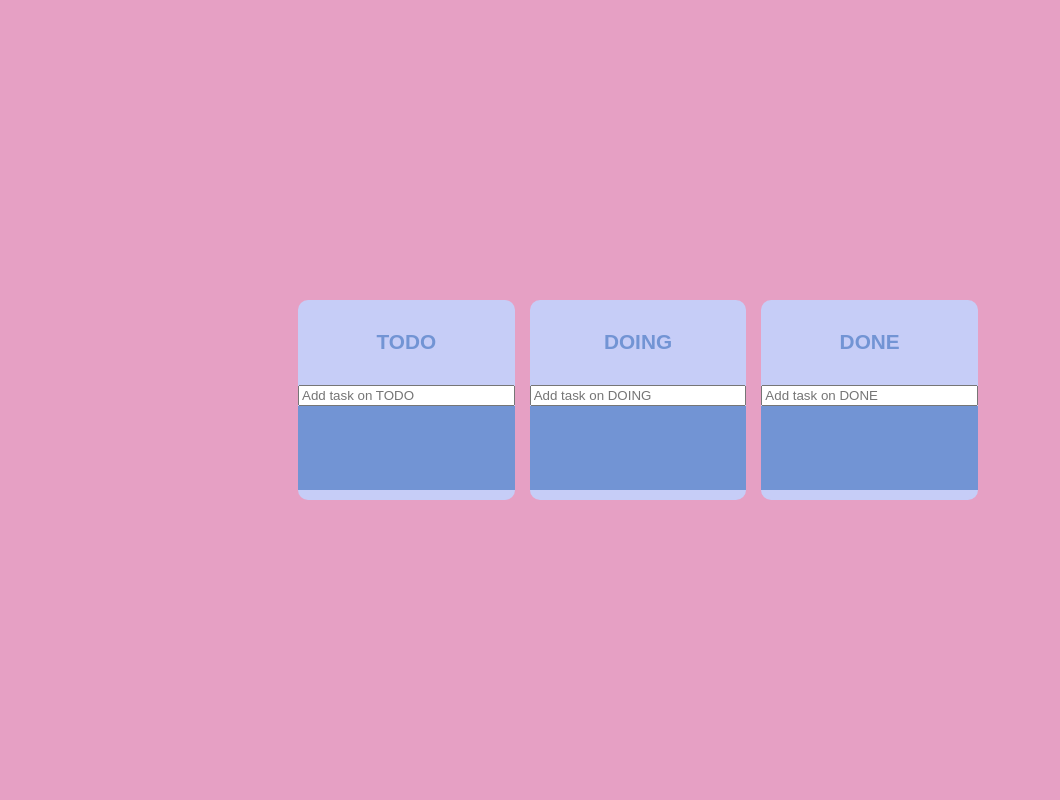
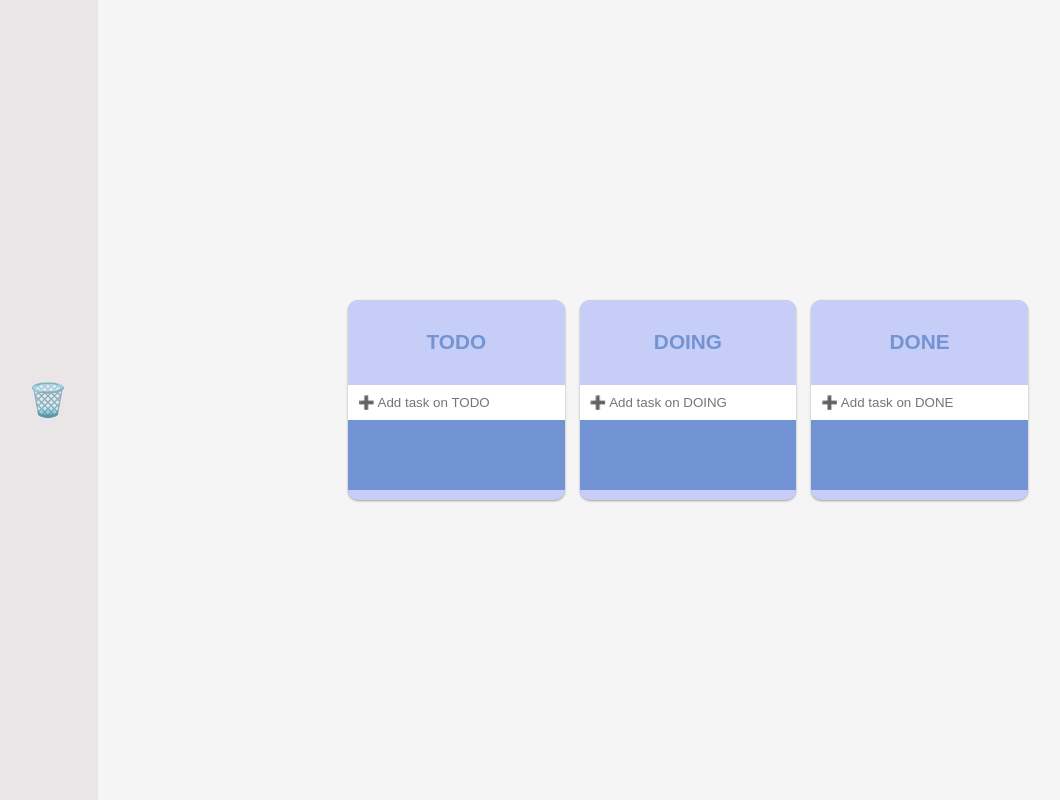
Before and after one commit to yeeSilver/react-master-study, a React (Create React App) app in the folder kanban-board/: page / in a window 1280 px wide. Shown: the whole page, without its empty margins (2-1062 px from the left). Built offline with nearby package versions, Linux system fonts and the light colour scheme.

Commit message:
:art:delete component

```diff
--- a/kanban-board/src/App.tsx
+++ b/kanban-board/src/App.tsx
@@ -3,15 +3,30 @@ import { useRecoilState } from "recoil";
 import styled from "styled-components";
 import { toDoState } from "./atom";
 import Board from "./Components/Board";
+import Delete from "./Components/Delete";
 
+const Container = styled.div`
+  display: flex;
+  flex-direction: row;
+  height: 100vh;
+`;
+const Side = styled.section`
+  display: flex;
+  flex-direction: column;
+  gap: 30px;
+  justify-content: center;
+  align-items: center;
+  padding: 10px;
+  background-color: #eae5e6;
+`;
 const Wrapper = styled.div`
   display: flex;
+  flex-direction: column;
   max-width: 680px;
   width: 100%;
   justify-content: center;
   align-items: center;
   margin: 0 auto;
-  height: 100vh;
 `;
 
 const Boards = styled.div`
@@ -26,7 +41,7 @@ export default function App() {
   // onDragEnd 드래그가 끝난 뒤에 실행되는 함수
   const onDragEnd = (info: DropResult) => {
     const { destination, draggableId, source } = info;
-
+    console.log(info);
     if (destination?.droppableId === source.droppableId) {
       // same board
       setToDos((allBoards) => {
@@ -63,6 +78,10 @@ export default function App() {
   return (
     // 드래그 이후에 드랍 할때 마다 실행되는 펑션
     <DragDropContext onDragEnd={onDragEnd}>
+      <Container>
+        <Side>
+          <Delete />
+        </Side>
         <Wrapper>
           <Boards>
             {Object.keys(toDos).map((boardId) => (
@@ -70,6 +89,7 @@ export default function App() {
             ))}
           </Boards>
         </Wrapper>
+      </Container>
     </DragDropContext>
   );
 }
--- a/kanban-board/src/Components/Board.tsx
+++ b/kanban-board/src/Components/Board.tsx
@@ -14,6 +14,11 @@ const Wrapper = styled.article`
   background-color: ${(props) => props.theme.boardColor};
   border-radius: 10px;
   min-height: 200px;
+  box-shadow: 0 1px 3px rgba(0, 0, 0, 0.12), 0 1px 2px rgba(0, 0, 0, 0.24);
+  transition: all 0.3s cubic-bezier(0.25, 0.8, 0.25, 1);
+  &:active {
+    box-shadow: 0 14px 28px rgba(0, 0, 0, 0.25), 0 10px 10px rgba(0, 0, 0, 0.22);
+  }
 `;
 
 const Title = styled.h2`
@@ -30,7 +35,7 @@ const Area = styled.div<IAreaProps>`
   padding: 20px;
   background-color: ${(props) =>
     props.isDraggingOver
-      ? "#FFDEDE"
+      ? "#FFE380"
       : props.draggingFromThisWith
       ? "#8da6d6"
       : "#7294d4"};
@@ -41,6 +46,8 @@ const Form = styled.form`
   width: 100%;
   input {
     width: 100%;
+    border-style: none;
+    padding: 10px;
   }
 `;
 
@@ -75,6 +82,7 @@ export default function Board({ toDos, boardId }: IBoardProps) {
     });
     setValue("toDo", "");
   };
+
   return (
     <Wrapper>
       <Title>{boardId}</Title>
@@ -82,7 +90,7 @@ export default function Board({ toDos, boardId }: IBoardProps) {
         <input
           {...register("toDo", { required: true })}
           type="text"
-          placeholder={`Add task on ${boardId}`}
+          placeholder={`➕ Add task on ${boardId}`}
         />
       </Form>
       <Droppable droppableId={boardId}>
--- /dev/null
+++ b/kanban-board/src/Components/Delete.tsx
@@ -0,0 +1,35 @@
+import React from "react";
+import { Droppable } from "react-beautiful-dnd";
+import DragabbleCard from "./DragabbleCard";
+import styled from "styled-components";
+import { deleteState } from ".././atom";
+import { useSetRecoilState } from "recoil";
+
+const Trash = styled.div`
+  font-size: 2rem;
+  transition: all 0.3s cubic-bezier(0.25, 0.8, 0.25, 1);
+  background: none;
+  cursor: pointer;
+  &:hover {
+    transform: scale(2.5);
+  }
+  padding: 20px;
+`;
+
+interface ITrashProps {
+  // toDos: IToDo[];
+  deleteId: string;
+}
+
+export default function Delete({ deleteId }: ITrashProps) {
+  const setDel = useSetRecoilState(deleteState);
+  const onDeleteClick = () => {
+    console.log(setDel);
+  };
+  return (
+    // <Droppable droppableId="DELETE">{() => <Trash>🗑️</Trash>}</Droppable>
+    <Droppable droppableId={deleteId}>
+      {() => <Trash onClick={onDeleteClick}>🗑️</Trash>}
+    </Droppable>
+  );
+}
--- a/kanban-board/src/Components/DragabbleCard.tsx
+++ b/kanban-board/src/Components/DragabbleCard.tsx
@@ -2,6 +2,7 @@ import React from "react";
 import { Draggable } from "react-beautiful-dnd";
 import { snapshot_UNSTABLE } from "recoil";
 import styled from "styled-components";
+
 const Card = styled.div<{ isDragging: boolean }>`
   padding: 10px;
   margin-bottom: 10px;
@@ -13,6 +14,7 @@ const Card = styled.div<{ isDragging: boolean }>`
       ? " 0 10px 20px rgba(0,0,0,0.19), 0 6px 6px rgba(0,0,0,0.23)"
       : "none"};
   border-radius: 5px;
+  font-weight: 400;
 `;
 interface IDraggableCardProps {
   toDoId: number;
@@ -21,7 +23,6 @@ interface IDraggableCardProps {
 }
 function DragabbleCard({ toDoId, toDoText, index }: IDraggableCardProps) {
   return (
-    //보통 key는 index로 주어지는 경우가 많지만 이 경우에는 draggableId와 key가 동일해야 함.
     // draggableId는 stirng이어야 하기 때문에 toDoId(number) + "" 로 string으로 변환해줌
     <Draggable draggableId={toDoId + ""} index={index}>
       {(magic, snapshot) => (
@@ -31,8 +32,8 @@ function DragabbleCard({ toDoId, toDoText, index }: IDraggableCardProps) {
           {...magic.draggableProps}
           {...magic.dragHandleProps}
         >
-          <span {...magic.dragHandleProps}>💡</span>
-          {toDoText}
+          <span {...magic.dragHandleProps}>{toDoText}</span>
+          {/* {toDoText} */}
         </Card>
       )}
     </Draggable>
--- a/kanban-board/src/atom.tsx
+++ b/kanban-board/src/atom.tsx
@@ -20,3 +20,10 @@ export const toDoState = atom<IToDoState>({
   },
   // default: ["a", "b", "c", "d", "e", "f"],
 });
+
+export const deleteState = atom<IToDoState>({
+  key: "del",
+  default: {
+    DELETE: [],
+  },
+});
--- a/kanban-board/src/index.tsx
+++ b/kanban-board/src/index.tsx
@@ -10,6 +10,7 @@ const root = createRoot(rootElement!);
 
 const GlobalStyle = createGlobalStyle`
 @import url('https://fonts.googleapis.com/css2?family=Source+Sans+Pro:wght@300;400&display=swap');
+
 html, body, div, span, applet, object, iframe,
 h1, h2, h3, h4, h5, h6, p, blockquote, pre,
 a, abbr, acronym, address, big, cite, code,
@@ -63,6 +64,7 @@ table {
 body {
   font-weight: 300;
   font-family: 'Source Sans Pro', sans-serif;
+
   background-color:${(props) => props.theme.bgColor};
   color:black;
   line-height: 1.2;
--- a/kanban-board/src/theme.ts
+++ b/kanban-board/src/theme.ts
@@ -3,7 +3,7 @@ import { DefaultTheme } from "styled-components";
 export const darkTheme: DefaultTheme = {
   // bgColor: "#CCCCFF",
   // boardColor: "#FFBF00",
-  bgColor: "#e6a0c4",
+  bgColor: "#F5F5F5",
   boardColor: "#C6CDF7",
   cardColor: "white",
 };
```
Lines whose indentation alone changed are shown as unchanged.
